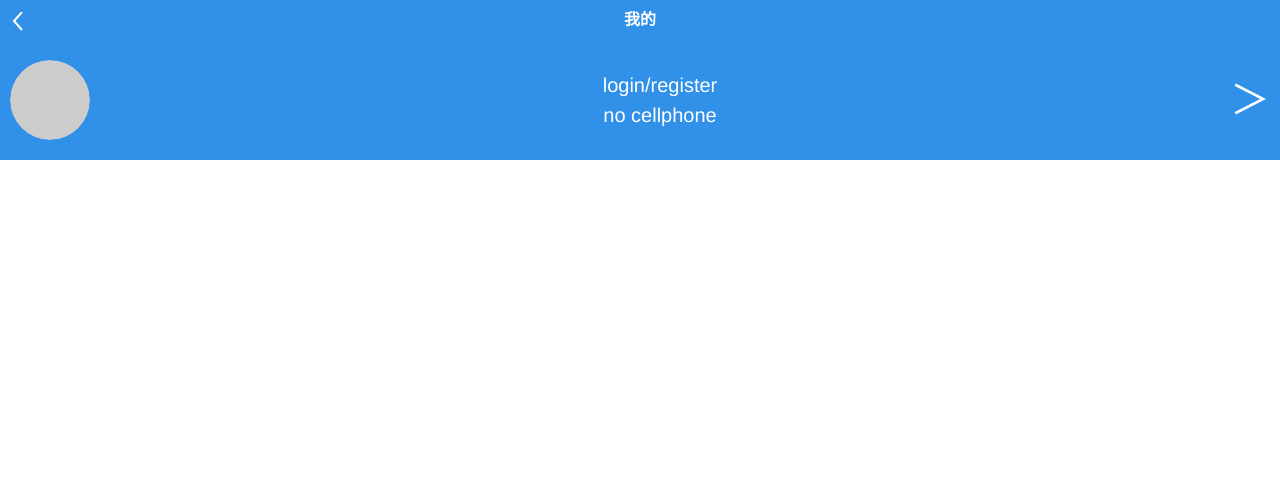
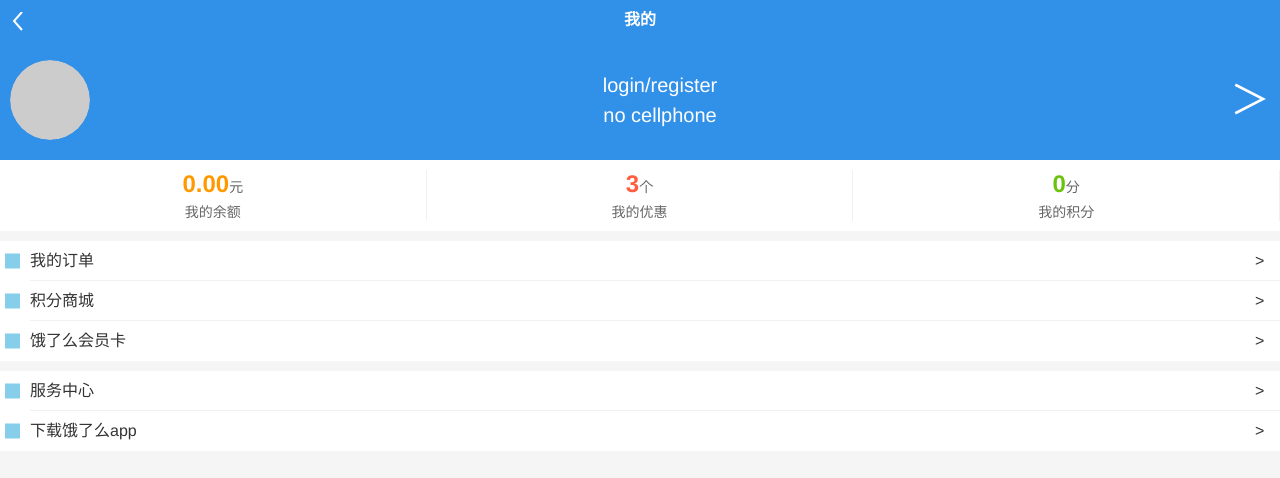
Before and after one commit to alicemw/elm, a Vue app: page /profile in a window 1280 px wide. Shown: the top 478 px of the page. Built offline with nearby package versions, Linux system fonts and the light colour scheme.

Commit message:
余额页面

```diff
--- a/src/components/alert.vue
+++ b/src/components/alert.vue
@@ -24,7 +24,7 @@ export default {
               this.$router.go(-1)
           }
       },
-      show(info,callback){
+      show(info,callback){//显示的信息和 是否需要跳转
           this.alertMessage =info;
           this.alertShow =true;
           if(callback){
@@ -66,7 +66,7 @@ export default {
             transform: scale(0)
         }
         50% {
-            transform: scale(1.3)
+            transform: scale(1.2)
         }
         100% {
             transform: scale(1)
--- a/src/mock.js
+++ b/src/mock.js
@@ -22,9 +22,10 @@ const produceNewsData = function() {
 Mock.mock('/user','get',{
     useravatar: Random.dataImage('300x300', 'mock的图片'), // Random.dataImage( size, text ) 生成一段随机的 Base64 图片编码
     username: Random.cname(), // Random.cname() 随机生成一个常见的中文姓名
-    userphone:'1823223423',//生成邮箱
+    userphone:/^[1]{1}[0-9]{10}$/,//生成电话
     address:[],//地址空数组
     realname:Random.cname(),//真实姓名
+    balance:/^[1-9]{1}[0-9]{1}$/,//余额
     date: Random.date() + ' ' + Random.time() // Random.date()指示生成的日期字符串的格式,默认为yyyy-MM-dd；Random.time() 返回一个随机的时间字符串
 })
 Mock.mock('/user/setname','post',{
--- /dev/null
+++ b/src/pages/balance/index.vue
@@ -0,0 +1,106 @@
+<template>
+  <div class="wrap">
+      <div class="balance_wrap">
+          <section class="num">
+              <section class="num_in">
+                  <header>当前余额 <router-link to="/balance/info">余额说明</router-link></header>
+                  <p class="cur_num"><b>{{balance.length>3 ? balance : Number(balance).toFixed(2) }}</b>元</p>
+                  <button class="tixian" :class="{isEmpty:isEmpty}" @click="tixian">提现</button>
+              </section>
+          </section>
+      </div>
+      <headTop head-title="我的余额"></headTop>
+  </div>
+</template>
+<script>
+import headTop from './../../components/head'
+export default {
+  name:'balance',
+  data(){
+      return {
+      }
+  },
+  methods:{
+      tixian(){
+
+      }
+  },
+  components:{
+      headTop
+  },
+  computed:{
+      isEmpty(){
+          return this.balance <= 0;
+      },
+      balance(){
+          return this.$store.state.userinfo.balance;
+      }
+  }
+}
+</script>
+<style lang="scss" scoped>
+.balance_wrap {
+    padding-top: 40px;
+}
+.num {
+    background: #3190e8;
+    padding:8px;
+    .num_in {
+        background: #fff;
+        border-radius: 5px;
+        padding: 8px;
+        &>header {
+            display: flex;
+            font-size: 12px;
+            justify-content: space-between;
+            &>a {
+                color: #3190e8;
+                position: relative;
+                &::before {
+                    position: absolute;;
+                    width: 15px;
+                    height: 15px;
+                    background: #3190e8;
+                    content: '?';
+                    border-radius: 50%;
+                    color: white;
+                    line-height: 15px;
+                    left:-17px;
+                    top: 0;
+                }
+            }
+        }
+    }
+    .cur_num {
+        color: #333;
+        text-align:left;
+        margin: 10px 0 20px 0;
+        b {
+            font-size: 30px;
+            font-weight: normal;
+        }
+    }
+    .tixian {
+        width: 100%;
+        height: 40px;
+        background:  #3190e8;
+        border: none;
+        border-radius: 2px;
+        color:white;
+        font-size: 16px;
+        font-weight: bold;
+        opacity: 0.9;
+        &:active {
+            border: none;
+            outline: none;
+            opacity: 1;
+        }
+        &:focus {
+            outline: none;
+        }
+    }
+    .isEmpty {
+        background: #ccc;
+    }
+}
+</style>
--- a/src/pages/home/index.vue
+++ b/src/pages/home/index.vue
@@ -5,7 +5,7 @@
             <p @click="alert">{{message}}</p>
         </div>
         <!-- 取个名字方便调用方法 -->
-        <alert  ref="alert" ></alert>
+        <alert  ref="alert" @test="callback" ></alert>
     </div>
 </template>
 <script>
@@ -27,7 +27,8 @@ export default {
       },
       hehehe(){
           this.flag = false;
-      }
+      },
+      callback(){}
   },
   components:{
       headTop,
--- a/src/pages/profile/index.vue
+++ b/src/pages/profile/index.vue
@@ -22,6 +22,32 @@
             </div>
             </router-link>
         </div>
+        <div class="money">
+            <router-link to="/balance" class="balance">
+                <p v-if="userinfo && userinfo.balance"><b>{{userinfo.balance.toLocaleString()}}</b>元</p>
+                <p v-else><b>{{Number(0).toFixed(2)}}</b>元</p>
+                <span>我的余额</span>
+            </router-link>
+            <router-link to="/benefit" class="benefit">
+                <p><b>{{money.benefit}}</b>个</p>
+                <span>我的优惠</span>
+            </router-link>
+            <router-link to="/jifen" class="jifen">
+                <p><b>{{money.jifen}}</b>分</p>
+                <span>我的积分</span>
+            </router-link>
+        </div>
+        <ul class="navlist">
+            <li><router-link to="order">我的订单</router-link></li>
+            <li><router-link to="order">积分商城</router-link></li>
+            <li><router-link to="order">饿了么会员卡</router-link></li>
+
+        </ul>
+        <ul class="navlist">
+            <li><router-link to="order">服务中心</router-link></li>
+            <li><router-link to="order">下载饿了么app</router-link></li>
+
+        </ul>
       </div>
       <headTop head-title="我的"></headTop>
 
@@ -37,6 +63,10 @@ export default {
   name:'profile',
   data(){
       return {
+          money:{
+              benefit:3,
+              jifen:0
+          }
       }
   },
   components:{
@@ -51,6 +81,8 @@ export default {
 <style lang="scss" scoped>
     .profile_wrap {
         padding-top: 40px;
+        height: 100%;
+        background: #f5f5f5;
     }
     .user_info {
         background: #3190e8;
@@ -87,6 +119,81 @@ export default {
             font-size: 40px;
         }
     }
+    .money {
+        display: flex;
+        background: #fff;
+        justify-content: space-between;
+        text-align: center;
+        padding: 10px 0;
+        &>a {
+           width: 33.33%;
+           color: #666;
+           font-size: 14px;
+           border-right: 1px solid #f1f1f1;
+           p {
+               margin-bottom: 3px;
+           }
+           b {
+               font-size: 24px;
+               white-space: nowrap;
+               max-width: 70px;
+               display: inline-block;
+               text-overflow: ellipsis;
+           }
+           &.balance b{
+               color: #f90;
+           }
+           &.benefit b{
+               color: #ff5f3e;
+           }
+           &.jifen b{
+               color: #6ac20b;
+           }
+        }
+    }
+    .navlist {
+        background: #fff;
+        margin-top: 10px;
+        padding-left: 30px;
+        list-style: none;
+        li {
+            text-align: left;
+            position: relative;
+            height: 40px;
+            line-height: 40px;
+            border-bottom: 1px solid #f1f1f1;
+            a {
+                color: #333;
+                width: 100%;
+                height: 100%;
+                display: inline-block;
+            }
+            &::before {
+                position: absolute;
+                width: 15px;
+                height: 15px;
+                background: skyblue;
+                left: -25px;
+                top: 50%;
+                transform: translateY(-50%);
+                content: '';
+            }
+            &::after {
+                position: absolute;
+                width: 20px;
+                height: 20px;
+                right:5px;
+                top: 50%;
+                color: #333;
+                transform: translateY(-50%);
+                content: '>';
+                line-height: 20px;
+            }
+            &:nth-last-child(1) {
+                border: none;
+            }
+        }
+    }
     .slide-enter-active,.slide-leave-active {
         transition: all .4s;
     }
--- a/src/pages/profile/info/forget/index.vue
+++ b/src/pages/profile/info/forget/index.vue
@@ -49,7 +49,7 @@ export default {
       getvertify(){
           axios.get('/user/forget/vertify').then(res=>{
               this.codeimg = res.data.vertifyimg
-              this.$store.state.codenum = res.data.codenum;
+              this.$store.commit('setCodeNum',res.data.codenum)
           })
       },
       datacheck(){
--- a/src/pages/profile/info/setname/index.vue
+++ b/src/pages/profile/info/setname/index.vue
@@ -32,7 +32,7 @@ export default {
           username:this.username
         }).then(res=>{
           if(res.data.info == 'success'){
-            this.$store.state.userinfo.username = this.username
+            this.$store.commit('setProfile',{'username':this.username})
             this.$router.go(-1)
           }
         })
--- a/src/router/index.js
+++ b/src/router/index.js
@@ -7,6 +7,7 @@ import profileInfo from '@/pages/profile/info'
 import setname from '@/pages/profile/info/setname'
 import areainfo from '@/pages/profile/info/area'
 import forget from '@/pages/profile/info/forget'
+import balance from '@/pages/balance'
 import add from '@/pages/profile/info/area/add'
 import login from '@/pages/login'
 
@@ -62,6 +63,14 @@ const router =  new Router({
       ]
     },
     {
+      path:'/balance',
+      name:'balance',
+      meta:{
+        requiresAuth:true
+      },
+      component:balance
+    },
+    {
       path:'/login',
       name:'login',
       component:login,
--- a/src/store/index.js
+++ b/src/store/index.js
@@ -7,7 +7,31 @@ const state = {
     isLogin:false,
     codenum:null
 }
+const mutations = {
+    setUser(state,params){
+        state.userinfo = params
+    },
+    setProfile(state,params){
+
+        for(let x in params){
+            if(state.userinfo.hasOwnProperty(x)){
+                if(state.userinfo[x] instanceof(Object)){
+                    state.userinfo[x].unshift(params[x])
+                }else{
+                    state.userinfo[x] =params[x]
+                }
+            }
+        }
+    },
+    isLogin(state,params){
+        state.isLogin =params
+    },
+    setCodeNum(state,params){
+        state.codenum = params
+    }
+}
 const store = new vuex.Store({
-    state
+    state,
+    mutations
 })
 export default store;
```
Also changed, not shown: src/pages/login/index.vue (+12 -6 lines), src/pages/profile/info/area/add/index.vue (+12 -3 lines).
